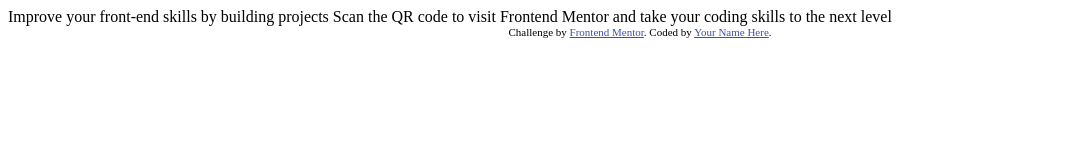
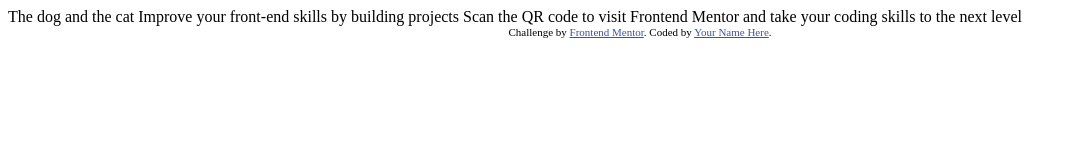
Before and after one commit to Crimsonorthodox/Frontend-Mentor-QR-code-challenge, a plain HTML site: page qr-code-component-main/index.html in a window 1280 px wide. Shown: the whole page, without its empty margins (0-1077 px from the left). Drawn offline with Linux system fonts and the light colour scheme.

Commit message:
Update index.html

```diff
--- a/qr-code-component-main/index.html
+++ b/qr-code-component-main/index.html
@@ -15,7 +15,7 @@
   </style>
 </head>
 <body>
-
+  The dog and the cat
   Improve your front-end skills by building projects
 
   Scan the QR code to visit Frontend Mentor and take your coding skills to the next level
```
